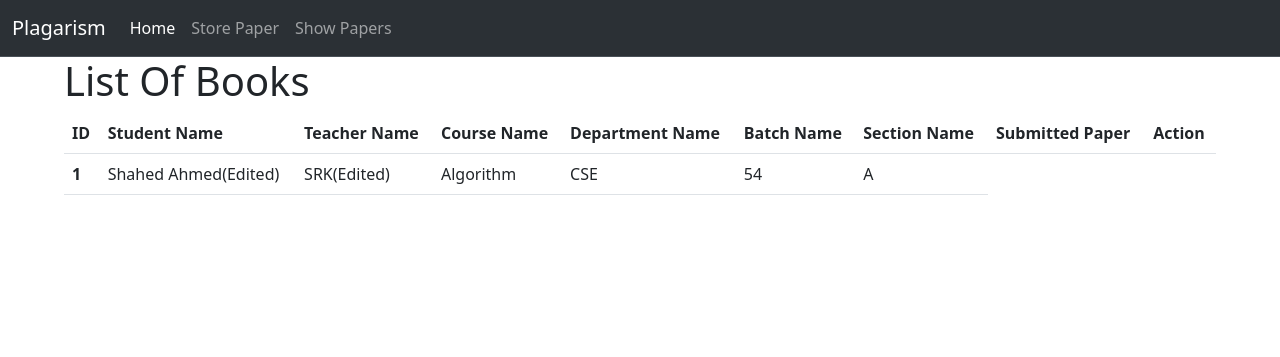
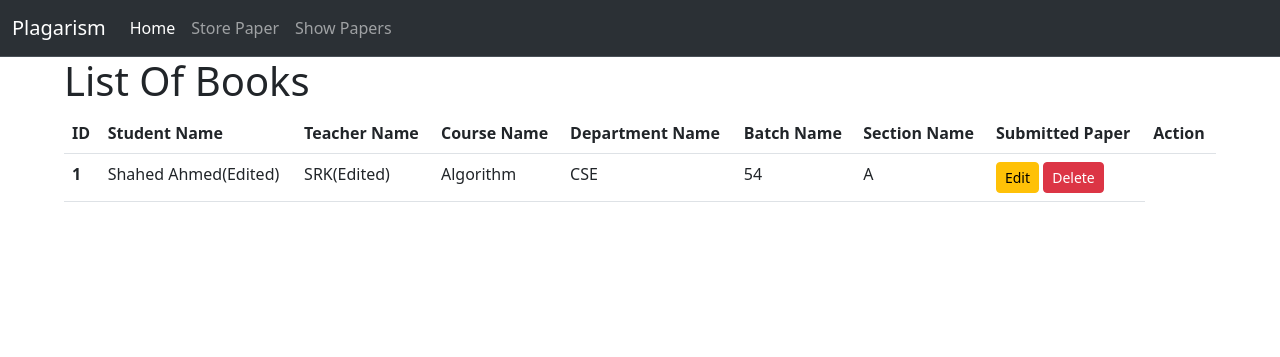
Before and after one commit to Shahed595/plagarism_detection_on_handwritten_doccumentation, a Django app: page /show_papers/ in a window 1280 px wide. Shown: the top 357 px of the page. Run offline with Django 4.2, Linux system fonts and the light colour scheme; data comes from the database, SQL or seed files in the repository; both versions use the stored data as it was after the commit.

Commit message:
edit_paper_done

```diff
--- a/paper/templates/show_paper.html
+++ b/paper/templates/show_paper.html
@@ -27,6 +27,9 @@
               <td>{{item.department_name}}</td>
               <td>{{item.batch_name}}</td>
               <td>{{item.Section_name}}</td>
+              <td><a href="{% url 'edit_book' id=item.id %}" class="btn btn-warning btn-sm">Edit</a>
+                <a href="" class="btn btn-danger btn-sm">Delete</a>
+              </td>
             </tr>
           {% endfor %}
       </tbody>
--- a/paper/urls.py
+++ b/paper/urls.py
@@ -1,5 +1,5 @@
 from django.urls import path
-from paper.views import home,store_paper,show_papers
+from paper.views import home,store_paper,show_papers,edit_book,delete_paper
 from django.conf.urls.static import static
 from django.conf import settings
 
@@ -7,4 +7,6 @@ urlpatterns = [
     path('', home, name='home'),
     path('store_paper/', store_paper, name='store_paper'),
     path('show_papers/', show_papers, name='show_papers'),
+    path('edit_book/<int:id>', edit_book, name='edit_book'),
+    path('delete_paper/<int:id>', delete_paper, name='delete_paper')
 ] + static(settings.MEDIA_URL, document_root=settings.MEDIA_ROOT)
--- a/paper/views.py
+++ b/paper/views.py
@@ -21,3 +21,16 @@ def show_papers(request):
     paper = PaperStoreModel.objects.all()
     print(paper)
     return render(request, 'show_paper.html', {'data' : paper})
+
+def edit_book(request,id):
+    paper = PaperStoreModel.objects.get(pk=id)
+    form = PaperStoreForm(instance=paper)
+    if request.method == 'POST':
+        form = PaperStoreForm(request.POST, instance=paper)
+        if form.is_valid():
+            form.save()
+            return redirect('show_papers')
+    return render(request,'store_paper.html', {'form':form})
+
+def delete_paper(request,id):
+    pass
```
Also changed, not shown: db.sqlite3.
